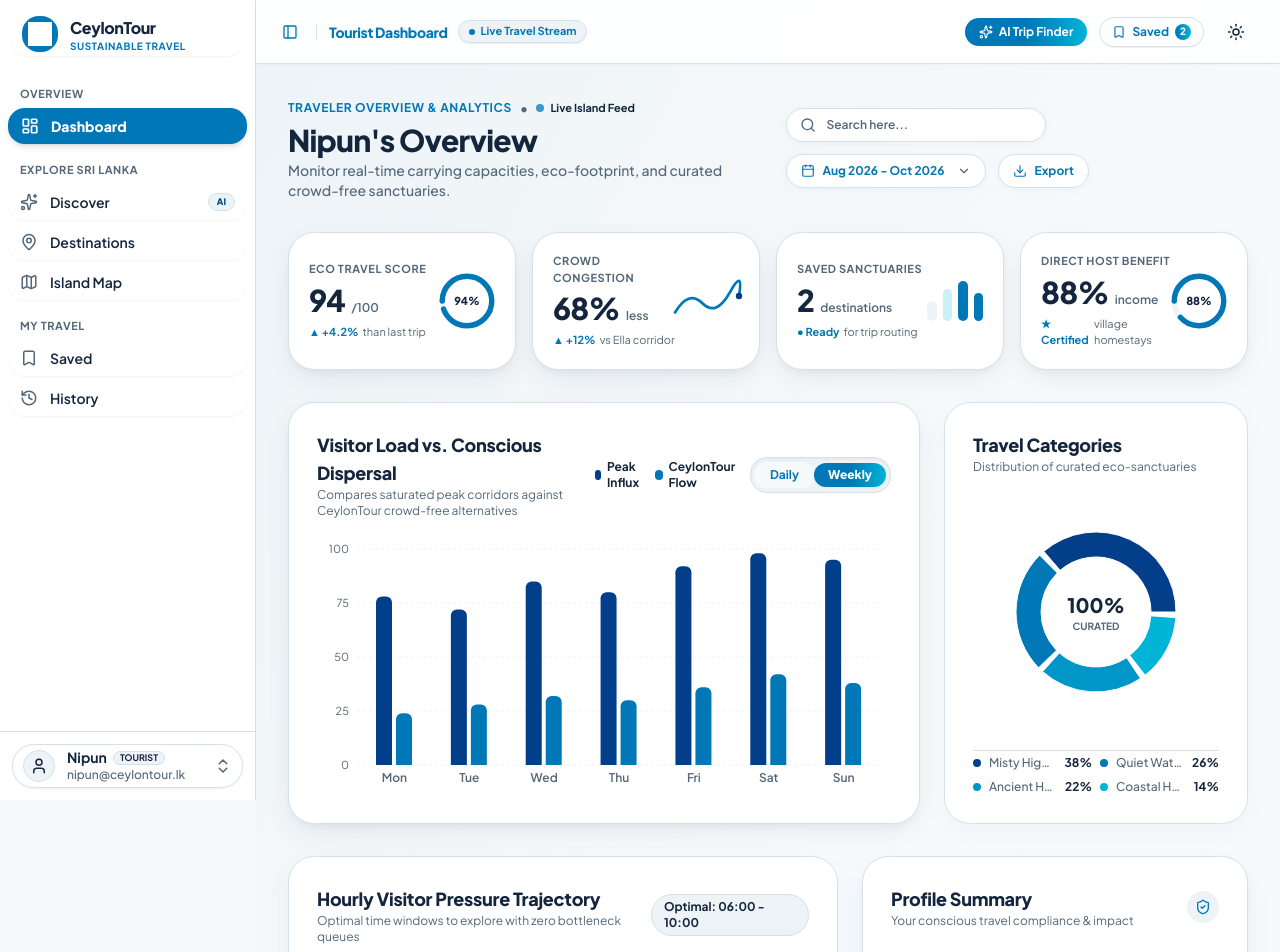
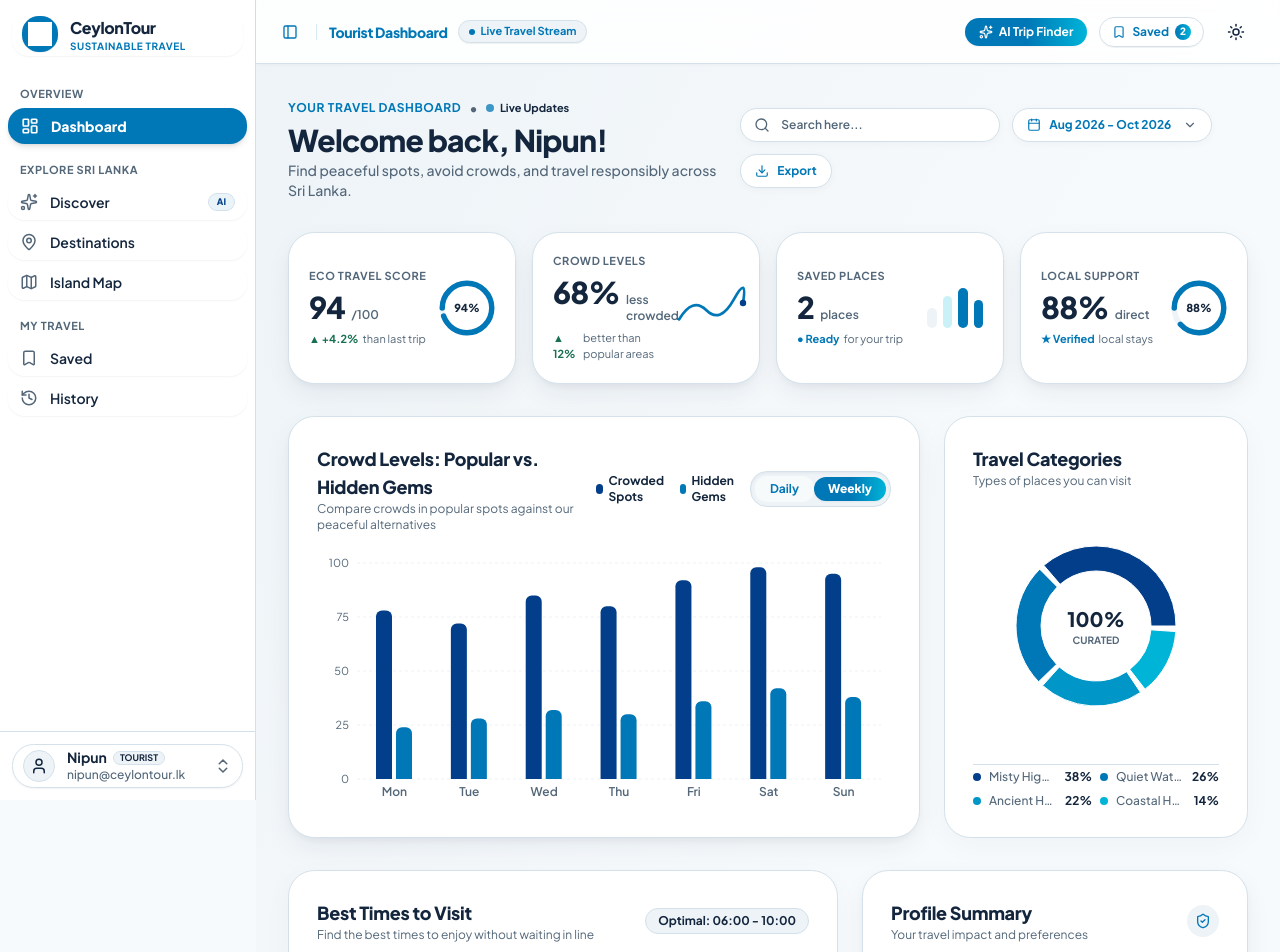
Before and after one commit to codesplash26-hackathon/blind-bandits, a Next.js app in the folder fr/: page /dashboard in a window 1280 px wide. Shown: the top 952 px of the page. Built offline with nearby package versions, Linux system fonts and the light colour scheme; a web font is replaced by a local one.

Commit message:
style(tourist):enhance the dashboard ux

```diff
--- a/fr/components/tourist/TouristDashboard.tsx
+++ b/fr/components/tourist/TouristDashboard.tsx
@@ -132,19 +132,19 @@
         <div>
           <div className="flex items-center gap-2">
             <span className="text-xs font-bold uppercase tracking-wider text-primary">
-              Traveler Overview &amp; Analytics
+              Your Travel Dashboard
             </span>
             <span className="text-muted-foreground">•</span>
             <span className="inline-flex items-center gap-1.5 text-[11px] font-bold text-foreground">
               <span className="size-2 rounded-full bg-primary animate-pulse" />
-              Live Island Feed
+              Live Updates
             </span>
           </div>
           <h1 className="font-heading text-2xl sm:text-3xl font-black text-foreground tracking-tight mt-0.5">
-            {user?.name ? `${user.name}'s Overview` : 'Conscious Travel Dashboard'}
+            {user?.name ? `Welcome back, ${user.name}!` : 'Travel Dashboard'}
           </h1>
           <p className="text-xs sm:text-sm text-muted-foreground mt-0.5 font-medium">
-            Monitor real-time carrying capacities, eco-footprint, and curated crowd-free sanctuaries.
+            Find peaceful spots, avoid crowds, and travel responsibly across Sri Lanka.
           </p>
         </div>
 
@@ -193,14 +193,14 @@
 
       {/* Toast Notification */}
       {lastSavedNotice && (
-        <div className="p-3.5 px-4 rounded-2xl bg-muted border border-primary/50 flex items-center justify-between text-xs text-primary shadow-xs animate-in fade-in duration-200">
+        <div className="p-3.5 px-4 rounded-2xl bg-success/10 border border-success/30 flex items-center justify-between text-xs text-success shadow-xs animate-in fade-in duration-200">
           <div className="flex items-center gap-2.5">
-            <span className="p-1 rounded-full bg-primary/20 text-primary">
+            <span className="p-1 rounded-full bg-success/20 text-success">
               <Bookmark className="w-3.5 h-3.5" />
             </span>
-            <span className="font-semibold">{lastSavedNotice}</span>
+            <span className="font-semibold text-foreground">{lastSavedNotice}</span>
           </div>
-          <Link href="/saved" className="text-primary font-bold hover:underline">
+          <Link href="/saved" className="text-success font-bold hover:underline">
             View Bucketlist →
           </Link>
         </div>
@@ -218,8 +218,8 @@
               <span className="font-heading text-3xl font-black text-foreground tracking-tight">94</span>
               <span className="text-xs text-muted-foreground font-semibold">/100</span>
             </div>
-            <div className="flex items-center gap-1 text-[11px] font-bold text-primary pt-0.5">
-              <span className="text-primary">▲ +4.2%</span>
+            <div className="flex items-center gap-1 text-[11px] font-bold text-success pt-0.5">
+              <span className="text-success">▲ +4.2%</span>
               <span className="text-muted-foreground font-normal">than last trip</span>
             </div>
           </div>
@@ -252,15 +252,15 @@
         <div className="p-5 rounded-3xl bg-card border border-border shadow-dashboard-card transition-all duration-300 flex items-center justify-between group">
           <div className="space-y-1">
             <span className="text-[11px] font-bold text-muted-foreground uppercase tracking-wider block">
-              Crowd Congestion
+              Crowd Levels
             </span>
             <div className="flex items-baseline gap-1.5">
               <span className="font-heading text-3xl font-black text-foreground tracking-tight">68%</span>
-              <span className="text-xs text-muted-foreground font-semibold">less</span>
+              <span className="text-xs text-muted-foreground font-semibold">less crowded</span>
             </div>
-            <div className="flex items-center gap-1 text-[11px] font-bold text-primary pt-0.5">
-              <span className="text-primary">▲ +12%</span>
-              <span className="text-muted-foreground font-normal">vs Ella corridor</span>
+            <div className="flex items-center gap-1 text-[11px] font-bold text-success pt-0.5">
+              <span className="text-success">▲ 12%</span>
+              <span className="text-muted-foreground font-normal">better than popular areas</span>
             </div>
           </div>
 
@@ -283,17 +283,17 @@
         <div className="p-5 rounded-3xl bg-card border border-border shadow-dashboard-card transition-all duration-300 flex items-center justify-between group">
           <div className="space-y-1">
             <span className="text-[11px] font-bold text-muted-foreground uppercase tracking-wider block">
-              Saved Sanctuaries
+              Saved Places
             </span>
             <div className="flex items-baseline gap-1.5">
               <span className="font-heading text-3xl font-black text-foreground tracking-tight">
                 {savedDestinationIds.length > 0 ? savedDestinationIds.length : 4}
               </span>
-              <span className="text-xs text-muted-foreground font-semibold">destinations</span>
+              <span className="text-xs text-muted-foreground font-semibold">places</span>
             </div>
             <div className="flex items-center gap-1 text-[11px] font-bold text-primary pt-0.5">
               <span className="text-primary">● Ready</span>
-              <span className="text-muted-foreground font-normal">for trip routing</span>
+              <span className="text-muted-foreground font-normal">for your trip</span>
             </div>
           </div>
 
@@ -310,15 +310,15 @@
         <div className="p-5 rounded-3xl bg-card border border-border shadow-dashboard-card transition-all duration-300 flex items-center justify-between group">
           <div className="space-y-1">
             <span className="text-[11px] font-bold text-muted-foreground uppercase tracking-wider block">
-              Direct Host Benefit
+              Local Support
             </span>
             <div className="flex items-baseline gap-1.5">
               <span className="font-heading text-3xl font-black text-foreground tracking-tight">88%</span>
-              <span className="text-xs text-muted-foreground font-semibold">income</span>
+              <span className="text-xs text-muted-foreground font-semibold">direct</span>
             </div>
             <div className="flex items-center gap-1 text-[11px] font-bold text-primary pt-0.5">
-              <span className="text-primary">★ Certified</span>
-              <span className="text-muted-foreground font-normal">village homestays</span>
+              <span className="text-primary">★ Verified</span>
+              <span className="text-muted-foreground font-normal">local stays</span>
             </div>
           </div>
 
@@ -354,10 +354,10 @@
           <div className="flex flex-col sm:flex-row sm:items-center justify-between gap-3">
             <div>
               <h2 className="font-heading text-lg font-black text-foreground">
-                Visitor Load vs. Conscious Dispersal
+                Crowd Levels: Popular vs. Hidden Gems
               </h2>
               <p className="text-xs text-muted-foreground">
-                Compares saturated peak corridors against CeylonTour crowd-free alternatives
+                Compare crowds in popular spots against our peaceful alternatives
               </p>
             </div>
 
@@ -365,10 +365,10 @@
               {/* Stat Chips */}
               <div className="hidden sm:flex items-center gap-3 text-xs font-bold">
                 <span className="flex items-center gap-1.5 text-foreground">
-                  <span className="size-2.5 rounded-full bg-chart-1" /> Peak Influx
+                  <span className="size-2.5 rounded-full bg-chart-1" /> Crowded Spots
                 </span>
                 <span className="flex items-center gap-1.5 text-foreground">
-                  <span className="size-2.5 rounded-full bg-chart-2" /> CeylonTour Flow
+                  <span className="size-2.5 rounded-full bg-chart-2" /> Hidden Gems
                 </span>
               </div>
 
@@ -423,14 +423,14 @@
                   />
                   <Bar
                     dataKey="saturated"
-                    name="Peak Hubs (Ella/Sigiriya)"
+                    name="Popular Places"
                     fill="var(--chart-1)"
                     radius={[6, 6, 0, 0]}
                     barSize={16}
                   />
                   <Bar
                     dataKey="conscious"
-                    name="Conscious Escapes (Belihuloya)"
+                    name="Peaceful Alternatives"
                     fill="var(--chart-2)"
                     radius={[6, 6, 0, 0]}
                     barSize={16}
@@ -448,7 +448,7 @@
               Travel Categories
             </h2>
             <p className="text-xs text-muted-foreground">
-              Distribution of curated eco-sanctuaries
+              Types of places you can visit
             </p>
           </div>
 
@@ -508,10 +508,10 @@
           <div className="flex items-center justify-between">
             <div>
               <h2 className="font-heading text-lg font-black text-foreground">
-                Hourly Visitor Pressure Trajectory
+                Best Times to Visit
               </h2>
               <p className="text-xs text-muted-foreground">
-                Optimal time windows to explore with zero bottleneck queues
+                Find the best times to enjoy without waiting in line
               </p>
             </div>
             <span className="px-3 py-1 rounded-full bg-muted text-foreground text-xs font-bold border border-border">
@@ -544,7 +544,7 @@
                   <Area
                     type="monotone"
                     dataKey="quiet"
-                    name="Conscious Sanctuary Load"
+                    name="Hidden Gems Crowds"
                     stroke="var(--chart-2)"
                     strokeWidth={3}
                     fillOpacity={1}
@@ -553,7 +553,7 @@
                   <Area
                     type="monotone"
                     dataKey="saturated"
-                    name="Saturated Corridors"
+                    name="Popular Places Crowds"
                     stroke="var(--chart-1)"
                     strokeWidth={1.5}
                     strokeDasharray="4 4"
@@ -573,7 +573,7 @@
                 Profile Summary
               </h2>
               <p className="text-xs text-muted-foreground">
-                Your conscious travel compliance &amp; impact
+                Your travel impact and preferences
               </p>
             </div>
             <span className="size-8 rounded-full bg-muted flex items-center justify-center text-primary">
@@ -638,14 +638,14 @@
           <div className="space-y-2 pt-2 border-t border-border text-xs">
             <div className="flex items-center justify-between">
               <span className="flex items-center gap-2 text-muted-foreground font-medium">
-                <span className="size-2.5 rounded-full bg-primary" /> Environmental Score
+                <span className="size-2.5 rounded-full bg-primary" /> Eco-Friendly Score
               </span>
               <strong className="text-primary font-bold">94%</strong>
             </div>
 
             <div className="flex items-center justify-between">
               <span className="flex items-center gap-2 text-muted-foreground font-medium">
-                <span className="size-2.5 rounded-full bg-primary" /> Homestay Benefit
+                <span className="size-2.5 rounded-full bg-primary" /> Local Support
               </span>
               <strong className="text-primary font-bold">88%</strong>
             </div>
@@ -665,10 +665,10 @@
         <div className="flex flex-col sm:flex-row sm:items-center justify-between gap-4">
           <div>
             <h2 className="font-heading text-xl font-black text-foreground">
-              Curated Sanctuaries to Explore
+              Beautiful Places to Explore
             </h2>
             <p className="text-xs text-muted-foreground">
-              {filteredDestinations.length} destinations calibrated for peace, verified homestays &amp; pristine trails
+              {filteredDestinations.length} peaceful destinations with verified local stays and nature trails
             </p>
           </div>
 
@@ -718,7 +718,7 @@
 
                 <div className="absolute top-3.5 left-3.5">
                   <span className="text-[10px] font-black px-3 py-1 rounded-full bg-overlay/85 text-overlay-foreground backdrop-blur-md border border-overlay-foreground/20">
-                    {dest.pressure.level} PRESSURE
+                    {dest.pressure.level} CROWDS
                   </span>
                 </div>
 
@@ -748,7 +748,7 @@
               <div className="p-5 space-y-4 flex-1 flex flex-col justify-between">
                 <div>
                   <div className="flex items-center justify-between pb-2.5 border-b border-border text-xs">
-                    <span className="text-muted-foreground font-medium">Sustainability Index</span>
+                    <span className="text-muted-foreground font-medium">Eco-Friendly Score</span>
                     <span className="font-black text-primary">
                       {dest.sustainability.overall} / 100
                     </span>
```
